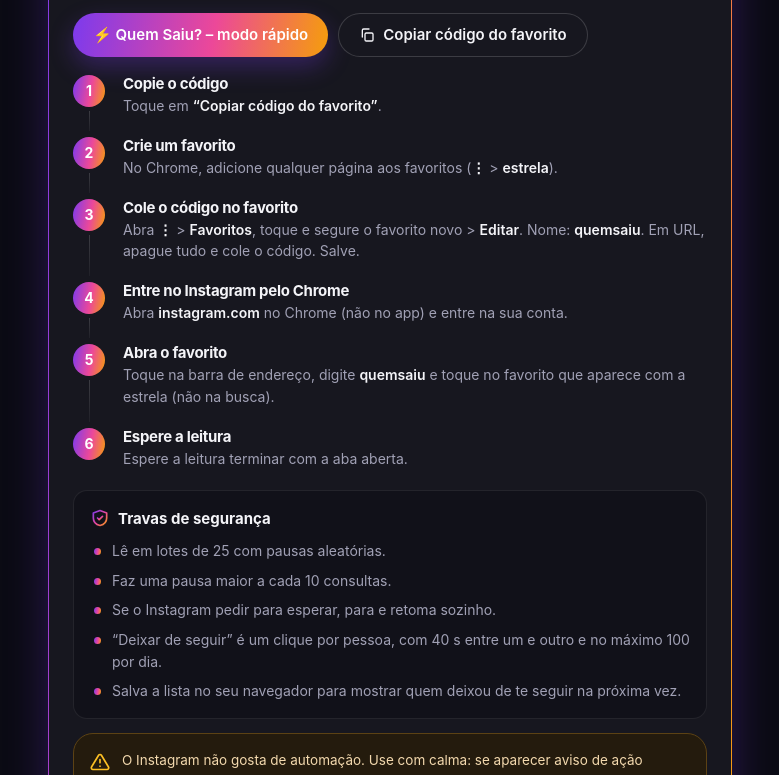
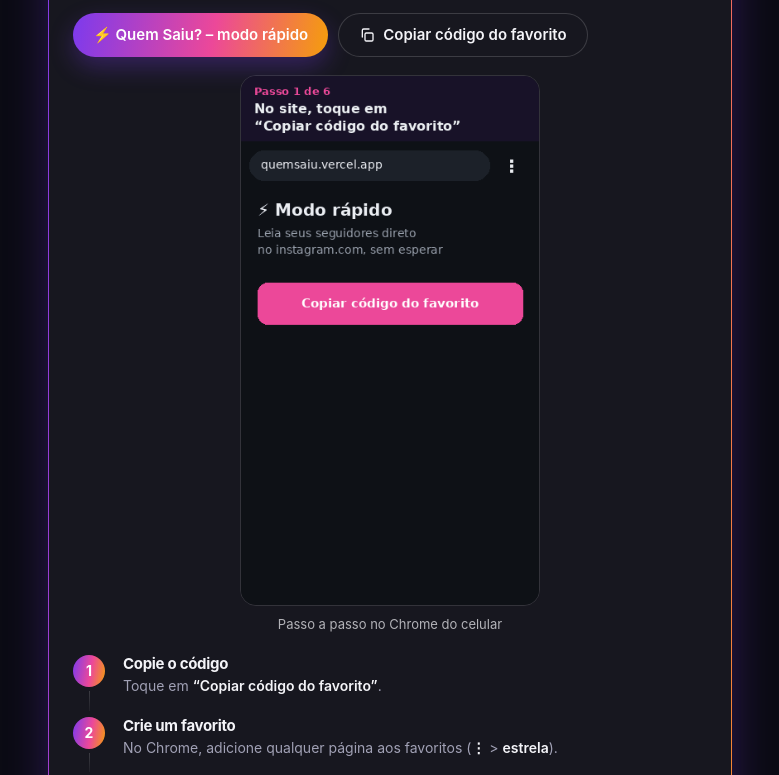
Before and after one commit to JadsonFerreira77/quem-saiu, a plain HTML site: page index.html in a window 1280 px wide. Shown: the part 1391-2166 px from the top of the page, without its empty margins (250-1029 px from the left). Drawn offline with Linux system fonts and the light colour scheme.

Commit message:
GIF do passo a passo no celular

```diff
--- a/index.html
+++ b/index.html
@@ -447,6 +447,7 @@
           </div>
 
           <div role="tabpanel" id="fast-cel" aria-labelledby="fast-tab-cel">
+            <figure style="margin:0 auto 20px;max-width:300px;text-align:center"><img src="modo-rapido-celular.gif" alt="Passo a passo animado do modo rápido no Chrome do celular" width="360" height="640" loading="lazy" style="width:100%;height:auto;border-radius:16px;border:1px solid rgba(255,255,255,.12)"><figcaption style="font-size:13px;opacity:.7;margin-top:8px">Passo a passo no Chrome do celular</figcaption></figure>
             <ol class="stepper">
               <li><h4>Copie o código</h4><p>Toque em <b>“Copiar código do favorito”</b>.</p></li>
               <li><h4>Crie um favorito</h4><p>No Chrome, adicione qualquer página aos favoritos (<b>⋮</b> &gt; <b>estrela</b>).</p></li>
```
Also changed, not shown: modo-rapido-celular.gif (added).
